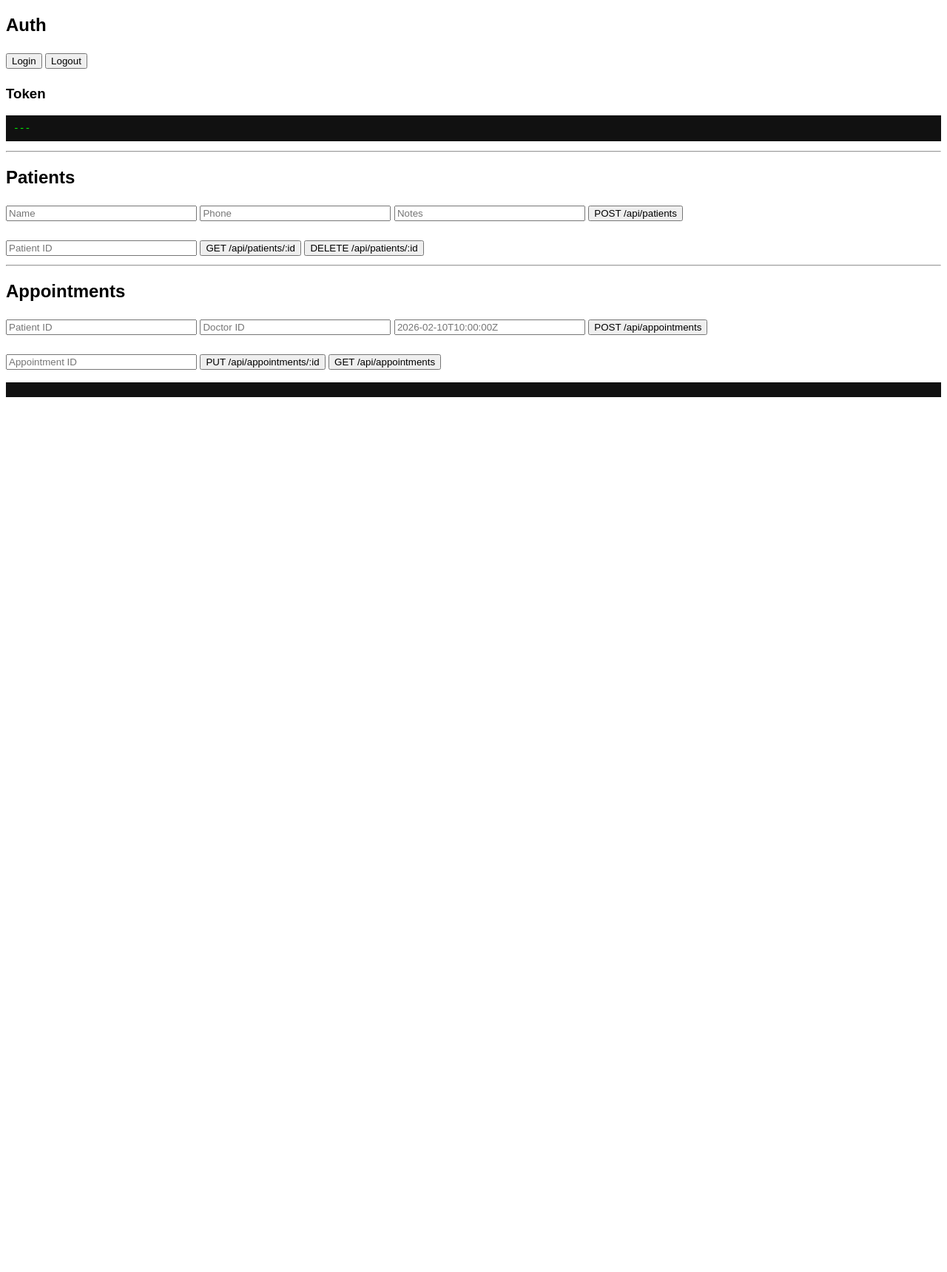
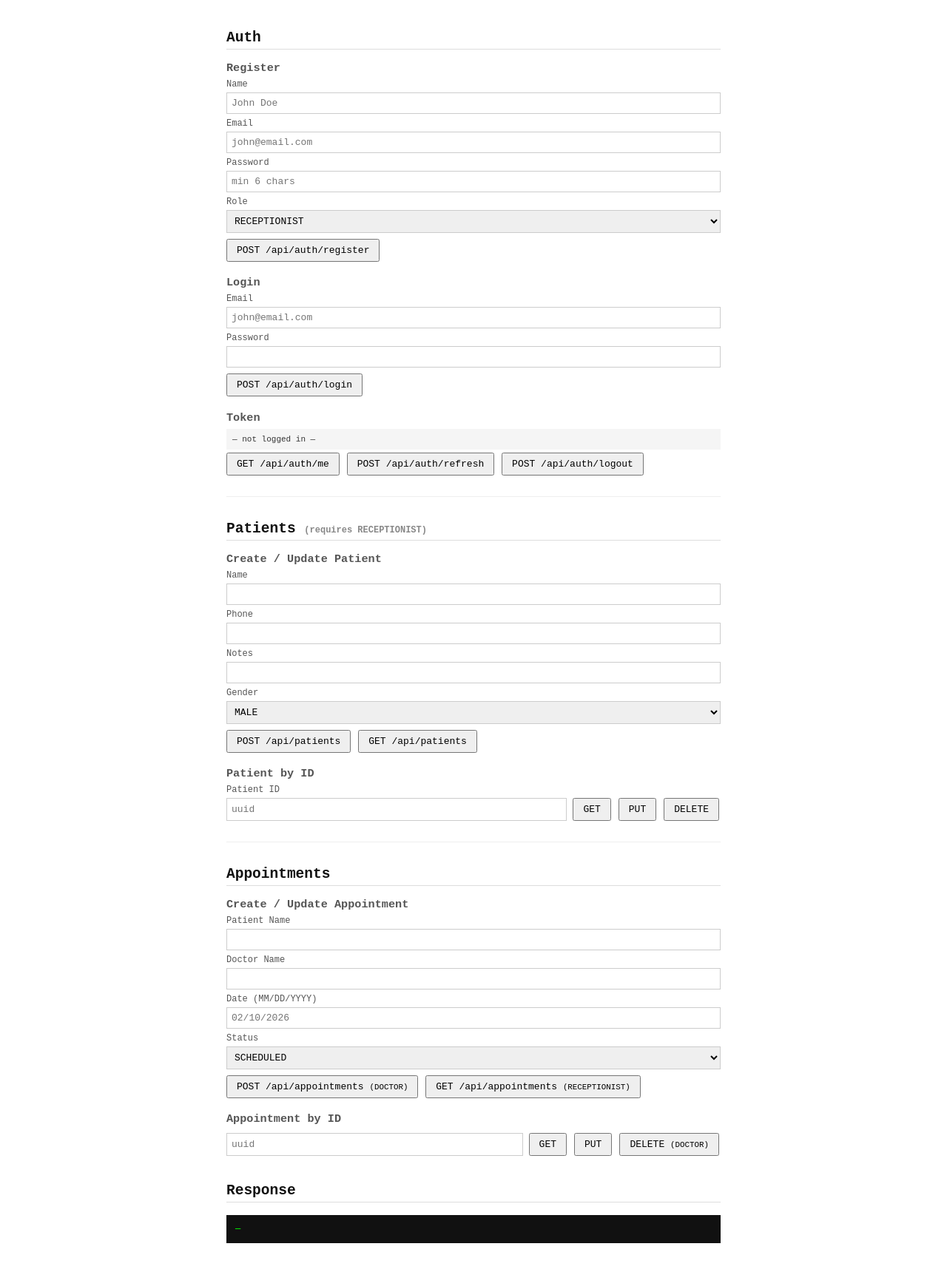
Before and after one commit to TurynX/Clinic-API, a website: page public/index.html in a window 1280 px wide. Shown: the whole page at 74% size. Before the commit the page ends 800 px from the top, so only its background shows below. Drawn offline with Linux system fonts and the light colour scheme.

Commit message:
feat: Initialize Fastify server with Redis, BullMQ, JWT, rate limiting, and a basic HTML API client.

```diff
--- a/public/index.html
+++ b/public/index.html
@@ -1,146 +1,220 @@
 <!doctype html>
-<html lang="pt-BR">
+<html lang="en">
   <head>
     <meta charset="UTF-8" />
     <title>Clinic API Test</title>
-    <script src="./auth0-spa-js.js"></script>
     <style>
-      body {
-        font-family: sans-serif;
-      }
-      button {
-        margin: 4px 0;
-      }
-      input {
-        margin: 2px 0;
-        width: 250px;
-      }
-      pre {
-        background: #111;
-        color: #0f0;
-        padding: 10px;
-      }
+      * { box-sizing: border-box; }
+      body { font-family: monospace; max-width: 700px; margin: 40px auto; padding: 0 16px; background: #fff; color: #111; }
+      h2 { border-bottom: 1px solid #ddd; padding-bottom: 4px; margin-top: 32px; }
+      h3 { margin-bottom: 6px; color: #555; }
+      input, select { display: block; width: 100%; padding: 6px; margin: 4px 0; border: 1px solid #ccc; font-family: monospace; font-size: 13px; }
+      button { padding: 6px 12px; margin: 4px 2px 4px 0; cursor: pointer; font-family: monospace; font-size: 13px; }
+      pre { background: #111; color: #0f0; padding: 12px; font-size: 12px; overflow: auto; max-height: 300px; white-space: pre-wrap; }
+      .row { display: flex; gap: 8px; }
+      .row input { flex: 1; }
+      label { font-size: 12px; color: #555; margin-top: 6px; display: block; }
+      hr { margin: 24px 0; border: none; border-top: 1px solid #eee; }
+      #token-box { word-break: break-all; background: #f5f5f5; padding: 8px; font-size: 11px; color: #333; min-height: 24px; }
     </style>
   </head>
+  <body>
 
-  <body>
     <h2>Auth</h2>
-    <button id="login">Login</button>
-    <button id="logout">Logout</button>
+
+    <h3>Register</h3>
+    <label>Name</label><input id="r-name" placeholder="John Doe" />
+    <label>Email</label><input id="r-email" placeholder="john@email.com" />
+    <label>Password</label><input id="r-password" type="password" placeholder="min 6 chars" />
+    <label>Role</label>
+    <select id="r-role">
+      <option value="RECEPTIONIST">RECEPTIONIST</option>
+      <option value="DOCTOR">DOCTOR</option>
+    </select>
+    <button onclick="register()">POST /api/auth/register</button>
+
+    <h3>Login</h3>
+    <label>Email</label><input id="l-email" placeholder="john@email.com" />
+    <label>Password</label><input id="l-password" type="password" />
+    <button onclick="login()">POST /api/auth/login</button>
 
     <h3>Token</h3>
-    <pre id="token">---</pre>
+    <div id="token-box">— not logged in —</div>
+    <button onclick="getMe()">GET /api/auth/me</button>
+    <button onclick="refresh()">POST /api/auth/refresh</button>
+    <button onclick="logout()">POST /api/auth/logout</button>
 
     <hr />
 
-    <h2>Patients</h2>
-    <input id="p-name" placeholder="Name" />
-    <input id="p-phone" placeholder="Phone" />
-    <input id="p-notes" placeholder="Notes" />
+    <h2>Patients <small style="font-size:12px;color:#888">(requires RECEPTIONIST)</small></h2>
+
+    <h3>Create / Update Patient</h3>
+    <label>Name</label><input id="p-name" />
+    <label>Phone</label><input id="p-phone" />
+    <label>Notes</label><input id="p-notes" />
+    <label>Gender</label>
+    <select id="p-gender">
+      <option value="MALE">MALE</option>
+      <option value="FEMALE">FEMALE</option>
+    </select>
     <button onclick="createPatient()">POST /api/patients</button>
+    <button onclick="getPatients()">GET /api/patients</button>
 
-    <br /><br />
-    <input id="p-id" placeholder="Patient ID" />
-    <button onclick="getPatient()">GET /api/patients/:id</button>
-    <button onclick="deletePatient()">DELETE /api/patients/:id</button>
+    <h3>Patient by ID</h3>
+    <label>Patient ID</label>
+    <div class="row">
+      <input id="p-id" placeholder="uuid" />
+      <button onclick="getPatient()">GET</button>
+      <button onclick="updatePatient()">PUT</button>
+      <button onclick="deletePatient()">DELETE</button>
+    </div>
 
     <hr />
 
     <h2>Appointments</h2>
-    <input id="a-patient" placeholder="Patient ID" />
-    <input id="a-doctor" placeholder="Doctor ID" />
-    <input id="a-date" placeholder="2026-02-10T10:00:00Z" />
-    <button onclick="createAppointment()">POST /api/appointments</button>
 
-    <br /><br />
-    <input id="a-id" placeholder="Appointment ID" />
-    <button onclick="updateAppointment()">PUT /api/appointments/:id</button>
-    <button onclick="getAppointments()">GET /api/appointments</button>
+    <h3>Create / Update Appointment</h3>
+    <label>Patient Name</label><input id="a-patient-name" />
+    <label>Doctor Name</label><input id="a-doctor-name" />
+    <label>Date (MM/DD/YYYY)</label><input id="a-date" placeholder="02/10/2026" />
+    <label>Status</label>
+    <select id="a-status">
+      <option value="SCHEDULED">SCHEDULED</option>
+      <option value="CONFIRMED">CONFIRMED</option>
+      <option value="MISSED">MISSED</option>
+      <option value="REALIZED">REALIZED</option>
+      <option value="CANCELLED">CANCELLED</option>
+    </select>
+    <button onclick="createAppointment()">POST /api/appointments <small>(DOCTOR)</small></button>
+    <button onclick="getAppointments()">GET /api/appointments <small>(RECEPTIONIST)</small></button>
 
-    <pre id="response"></pre>
+    <h3>Appointment by ID</h3>
+    <div class="row">
+      <input id="a-id" placeholder="uuid" />
+      <button onclick="getAppointment()">GET</button>
+      <button onclick="updateAppointment()">PUT</button>
+      <button onclick="deleteAppointment()">DELETE <small>(DOCTOR)</small></button>
+    </div>
+
+    <h2>Response</h2>
+    <pre id="response">—</pre>
 
     <script>
-      let auth0Client;
-      let token;
+      const BASE = "http://localhost:3000";
+      let accessToken = localStorage.getItem("accessToken") || "";
+      let refreshToken = localStorage.getItem("refreshToken") || "";
 
-      async function init() {
-        auth0Client = await auth0.createAuth0Client({
-          domain: "dev-5gi0tc0lpw0623nw.us.auth0.com",
-          clientId: "za6zIIJ2skLOWeRdwHHkinRfQSdcGj0s",
-          authorizationParams: {
-            redirect_uri: window.location.origin,
-            audience: "http://clinic/",
-          },
-        });
+      if (accessToken) document.getElementById("token-box").innerText = accessToken;
 
-        document.getElementById("login").onclick = () =>
-          auth0Client.loginWithRedirect();
-
-        document.getElementById("logout").onclick = () =>
-          auth0Client.logout({
-            logoutParams: { returnTo: window.location.origin },
-          });
-
-        if (location.search.includes("code=")) {
-          await auth0Client.handleRedirectCallback();
-          history.replaceState({}, "", "/");
-        }
-
-        if (await auth0Client.isAuthenticated()) {
-          token = await auth0Client.getTokenSilently();
-          document.getElementById("token").innerText = token;
-        }
+      function show(data) {
+        document.getElementById("response").innerText =
+          typeof data === "string" ? data : JSON.stringify(data, null, 2);
       }
 
       async function api(path, method = "GET", body) {
-        const res = await fetch(`http://localhost:3000${path}`, {
+        try {
+          const res = await fetch(`${BASE}${path}`, {
             method,
             headers: {
-            Authorization: `Bearer ${token}`,
+              Authorization: `Bearer ${accessToken}`,
               "Content-Type": "application/json",
             },
             body: body ? JSON.stringify(body) : undefined,
           });
-
           const text = await res.text();
-        document.getElementById("response").innerText = text;
+          try { show(JSON.parse(text)); } catch { show(text); }
+        } catch (err) {
+          show("Error: " + err.message);
+        }
       }
 
-      function createPatient() {
-        api("/api/patients", "POST", {
-          name: p - name.value,
-          phone: p - phone.value,
-          notes: p - notes.value,
+      async function register() {
+        await api("/api/auth/register", "POST", {
+          name: document.getElementById("r-name").value,
+          email: document.getElementById("r-email").value,
+          password: document.getElementById("r-password").value,
+          role: document.getElementById("r-role").value,
         });
       }
 
-      function getPatient() {
-        api(`/api/patients/${p - id.value}`);
+      async function login() {
+        try {
+          const res = await fetch(`${BASE}/api/auth/login`, {
+            method: "POST",
+            headers: { "Content-Type": "application/json" },
+            body: JSON.stringify({
+              email: document.getElementById("l-email").value,
+              password: document.getElementById("l-password").value,
+            }),
+          });
+          const data = await res.json();
+          show(data);
+          if (data.accessToken) {
+            accessToken = data.accessToken;
+            refreshToken = data.refreshToken || "";
+            localStorage.setItem("accessToken", accessToken);
+            localStorage.setItem("refreshToken", refreshToken);
+            document.getElementById("token-box").innerText = accessToken;
+          }
+        } catch (err) {
+          show("Error: " + err.message);
+        }
       }
 
-      function deletePatient() {
-        api(`/api/patients/${p - id.value}`, "DELETE");
+      function getMe() { api("/api/auth/me"); }
+
+      function refresh() { api("/api/auth/refresh", "POST", { refreshToken }); }
+
+      async function logout() {
+        await api("/api/auth/logout", "POST", { refreshToken });
+        accessToken = "";
+        refreshToken = "";
+        localStorage.removeItem("accessToken");
+        localStorage.removeItem("refreshToken");
+        document.getElementById("token-box").innerText = "— logged out —";
       }
 
-      function createAppointment() {
-        api("/api/appointments", "POST", {
-          patientId: a - patient.value,
-          doctorId: a - doctor.value,
-          date: a - date.value,
+      // Patients
+      function createPatient() {
+        api("/api/patients", "POST", {
+          name: document.getElementById("p-name").value,
+          phone: document.getElementById("p-phone").value,
+          notes: document.getElementById("p-notes").value,
+          gender: document.getElementById("p-gender").value,
+        });
+      }
+      function getPatients() { api("/api/patients"); }
+      function getPatient() { api(`/api/patients/${document.getElementById("p-id").value}`); }
+      function deletePatient() { api(`/api/patients/${document.getElementById("p-id").value}`, "DELETE"); }
+      function updatePatient() {
+        api(`/api/patients/${document.getElementById("p-id").value}`, "PUT", {
+          name: document.getElementById("p-name").value,
+          phone: document.getElementById("p-phone").value,
+          notes: document.getElementById("p-notes").value,
+          gender: document.getElementById("p-gender").value,
         });
       }
 
-      function updateAppointment() {
-        api(`/api/appointments/${a - id.value}`, "PUT", {
-          status: "CONFIRMED",
+      // Appointments
+      function createAppointment() {
+        api("/api/appointments", "POST", {
+          patientName: document.getElementById("a-patient-name").value,
+          doctorName: document.getElementById("a-doctor-name").value,
+          date: document.getElementById("a-date").value,
+          status: document.getElementById("a-status").value,
         });
       }
-
-      function getAppointments() {
-        api("/api/appointments");
+      function getAppointments() { api("/api/appointments"); }
+      function getAppointment() { api(`/api/appointments/${document.getElementById("a-id").value}`); }
+      function deleteAppointment() { api(`/api/appointments/${document.getElementById("a-id").value}`, "DELETE"); }
+      function updateAppointment() {
+        api(`/api/appointments/${document.getElementById("a-id").value}`, "PUT", {
+          patientName: document.getElementById("a-patient-name").value,
+          doctorName: document.getElementById("a-doctor-name").value,
+          date: document.getElementById("a-date").value,
+          status: document.getElementById("a-status").value,
+        });
       }
-
-      init();
     </script>
   </body>
 </html>
--- a/src/lib/redis.ts
+++ b/src/lib/redis.ts
@@ -5,12 +5,10 @@ const port = process.env.REDIS_PORT;
 export const redis = new Redis({
   host: process.env.REDIS_HOST,
   port: port ? Number(port) : undefined,
-  maxRetriesPerRequest: null,
 });
 export const bullmqConnection = {
   host: process.env.REDIS_HOST,
   port: port ? Number(port) : undefined,
-  maxRetriesPerRequest: null,
 };
 
 export const queue = new Queue("appointment", { connection: bullmqConnection });
--- a/src/server.ts
+++ b/src/server.ts
@@ -47,9 +47,9 @@ const start = async () => {
     await app.register(serverAdapter.registerPlugin(), {
       prefix: "/admin/queues",
     });
-    await app.listen({ port: 3333, host: "0.0.0.0" });
+    await app.listen({ port: 3000, host: "0.0.0.0" });
 
-    console.log(`🔥 Servidor rodando em http://localhost:3333`);
+    console.log(`🔥 Servidor rodando em http://localhost:3000`);
   } catch (err) {
     app.log.error(err);
     process.exit(1);
```
Also changed, not shown: public/callback.html (+7 -23 lines), public/login.html (+60 -56 lines), 2 other files. Lines whose indentation alone changed are shown as unchanged.
